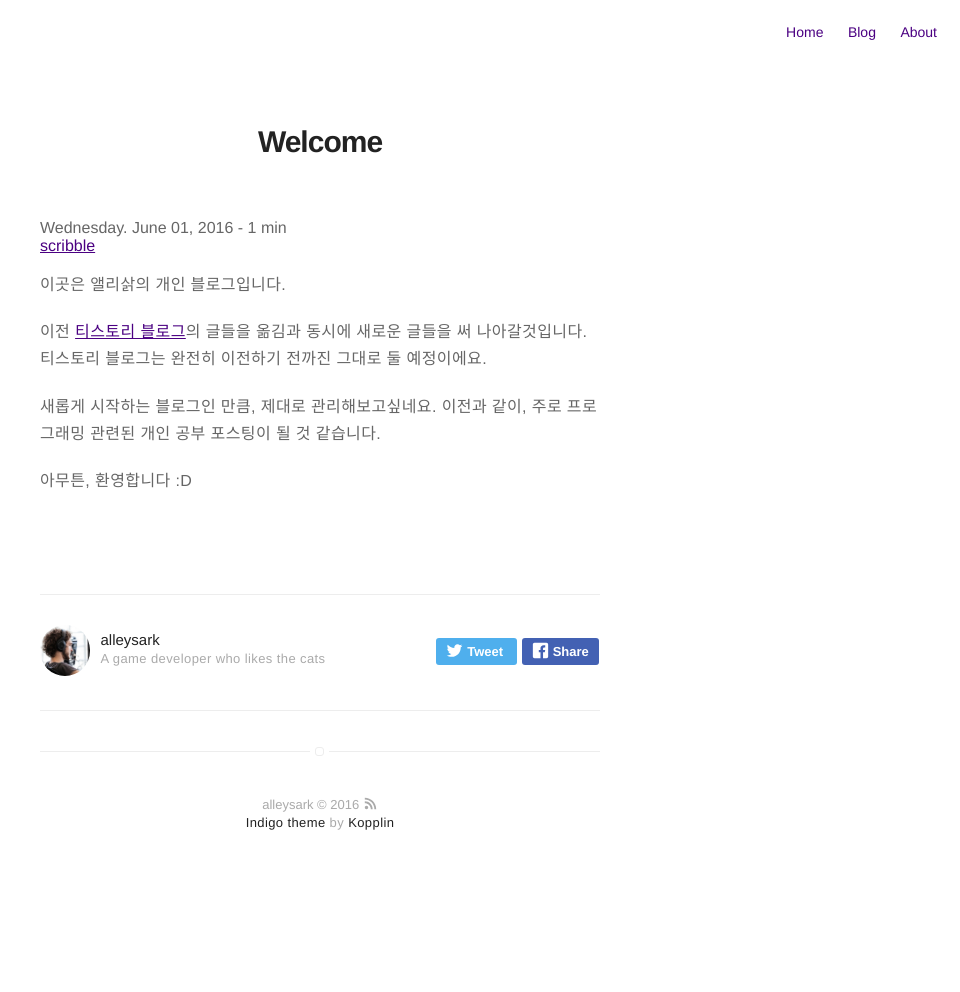
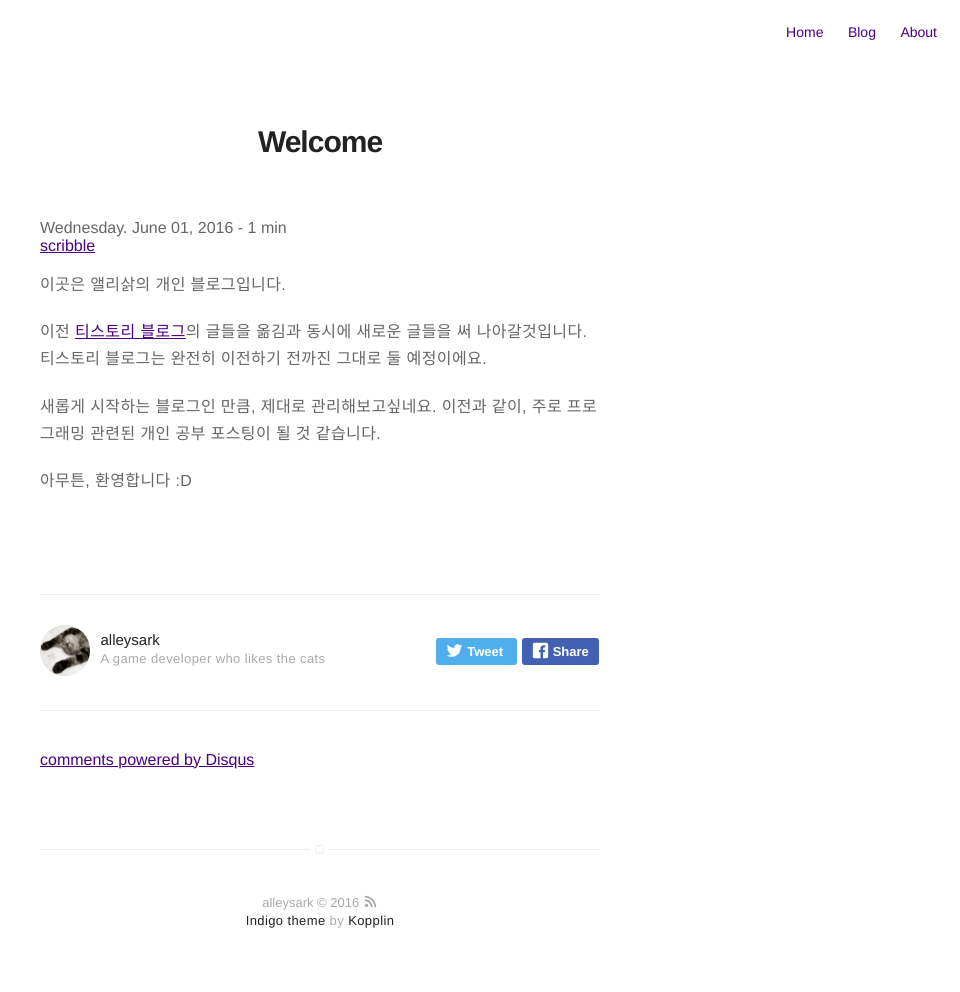
Before and after one commit to alleysark/alleysark.github.io, a Jekyll site: the page built from _posts/2016-06-01-welcome.markdown, in a window 1280 px wide. Shown: the whole page, without its empty margins (320-1280 px from the left). Built offline with Jekyll 4.4.1, drawn with Linux system fonts in a browser that asks for light colours; comment, search, counter and statistics services are not loaded; before the commit the page ends 900 px from its top, so only the background shows below that; some of the changed lines change nothing that is shown.

Commit message:
fix settings

```diff
--- a/_config.yml
+++ b/_config.yml
@@ -8,7 +8,6 @@ picture: 'assets/images/profile.jpg'
 
 # your url: http://USERNAME.github.io
 url: http://alleysark.github.io
-# url: http://192.168.56.1:4000
 
 permalink: /:title/
 
@@ -23,7 +22,7 @@ highlighter: rouge
 # analytics-piwik-id: 1
 
 # if you don't want comments in your posts, set to false
-#disqus: mydisqus
+disqus: mydisqus
 
 # if you don't have any of social below, comment the line
 linkedin: 예람-심-3825488b
```
Also changed, not shown: assets/images/jekyll-logo-light-solid.png (deleted), assets/images/profile.jpg, 1 other file.
